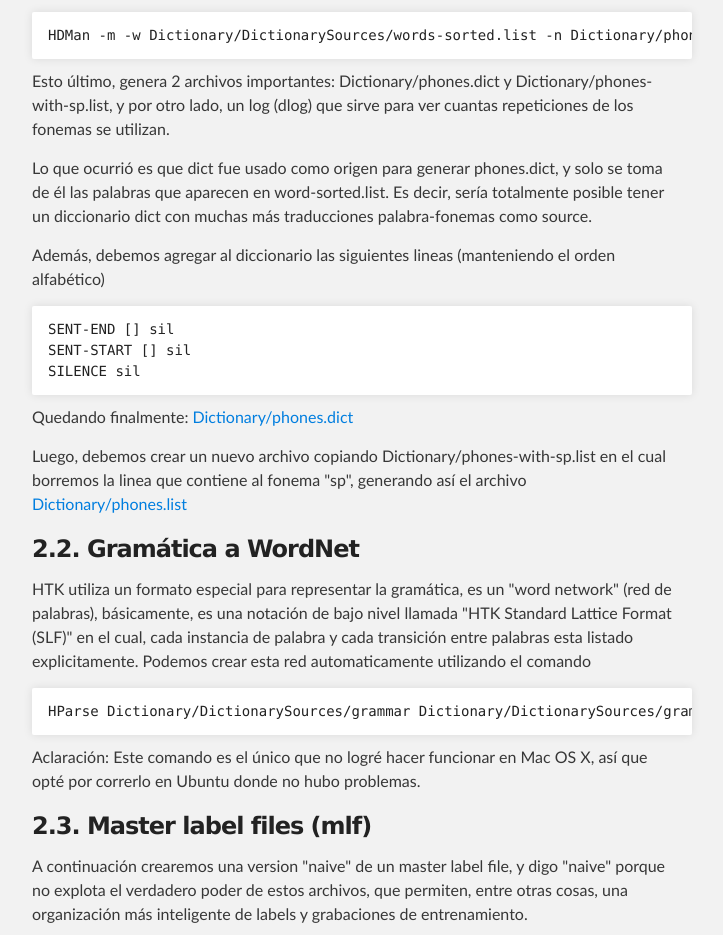
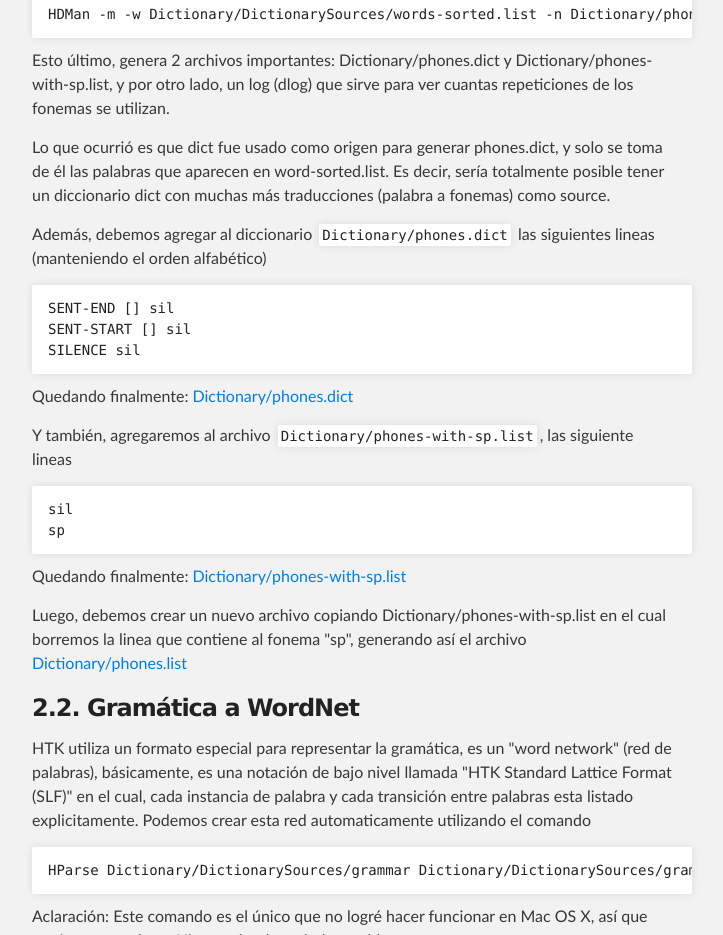
Before and after one commit to pbrusco/pbrusco.github.io, a plain HTML site: page index.html in a window 1280 px wide. Shown: the part 7000-7935 px from the top of the page, without its empty margins (288-1011 px from the left). Drawn offline with Linux system fonts and the light colour scheme.

Commit message:
Replace master branch with page content via GitHub

```diff
--- a/index.html
+++ b/index.html
@@ -80,7 +80,6 @@ sudo apt-get install libx11-dev
 ./configure --disable-hslab (por un error -lX11)
 sudo apt-get install libc6-dev-i386
 sudo apt-get install libx11-dev:i386
-
 </code></pre>
 
 <p>(si fue necesario realizar el ultimo paso, no dispondremos de la herramienta HSLab, reemplazable por, por ejemplo, audacity)</p>
@@ -236,9 +235,9 @@ Si existía un .lab en alguna de las subcarpetas del origen (ver <a href="https:
 
 <p>Esto último, genera 2 archivos importantes: Dictionary/phones.dict y Dictionary/phones-with-sp.list, y por otro lado, un log (dlog) que sirve para ver cuantas repeticiones de los fonemas se utilizan. </p>
 
-<p>Lo que ocurrió es que dict fue usado como origen para generar phones.dict, y solo se toma de él las palabras que aparecen en word-sorted.list. Es decir, sería totalmente posible tener un diccionario dict con muchas más traducciones palabra-fonemas como source. </p>
+<p>Lo que ocurrió es que dict fue usado como origen para generar phones.dict, y solo se toma de él las palabras que aparecen en word-sorted.list. Es decir, sería totalmente posible tener un diccionario dict con muchas más traducciones (palabra a fonemas) como source. </p>
 
-<p>Además, debemos agregar al diccionario las siguientes lineas (manteniendo el orden alfabético)</p>
+<p>Además, debemos agregar al diccionario <code>Dictionary/phones.dict</code> las siguientes lineas (manteniendo el orden alfabético)</p>
 
 <pre><code>SENT-END [] sil
 SENT-START [] sil
@@ -246,6 +245,14 @@ SILENCE sil
 </code></pre>
 
 <p>Quedando finalmente: <a href="https://bitbucket.org/pbrusco/tesis-proyectos/src/master/HTK/spike%20digitos/Dictionary/phones.dict?at=master">Dictionary/phones.dict</a></p>
+
+<p>Y también, agregaremos al archivo <code>Dictionary/phones-with-sp.list</code>, las siguiente lineas </p>
+
+<pre><code>sil
+sp
+</code></pre>
+
+<p>Quedando finalmente: <a href="https://bitbucket.org/pbrusco/tesis-proyectos/src/master/HTK/spike%20digitos/Dictionary/phones-with-sp.list?at=master">Dictionary/phones-with-sp.list</a></p>
 
 <p>Luego, debemos crear un nuevo archivo copiando Dictionary/phones-with-sp.list en el cual borremos la linea que contiene al fonema "sp", generando así el archivo <a href="https://bitbucket.org/pbrusco/tesis-proyectos/src/master/HTK/spike%20digitos/Dictionary/phones.list?at=master">Dictionary/phones.list</a></p>
 
@@ -588,7 +595,6 @@ NUMCHANS = 26
 CEPLIFTER = 22
 NUMCEPS = 12
 ENORMALISE = F
-
 </code></pre>
 
 <p>Nombre del archivo: <a href="https://bitbucket.org/pbrusco/tesis-proyectos/src/master/HTK/spike%20digitos/Configs/HCopyTests.config?at=master">Configs/HCopyTests.config</a></p>
```
Also changed, not shown: params.json (+1 -1 lines).
